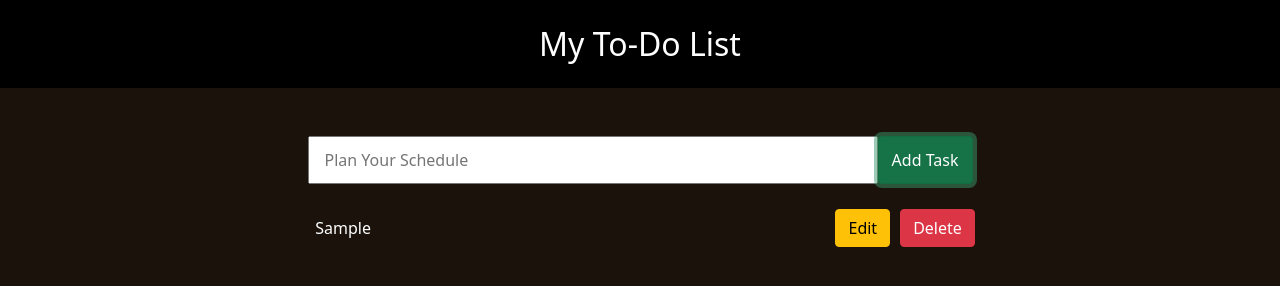
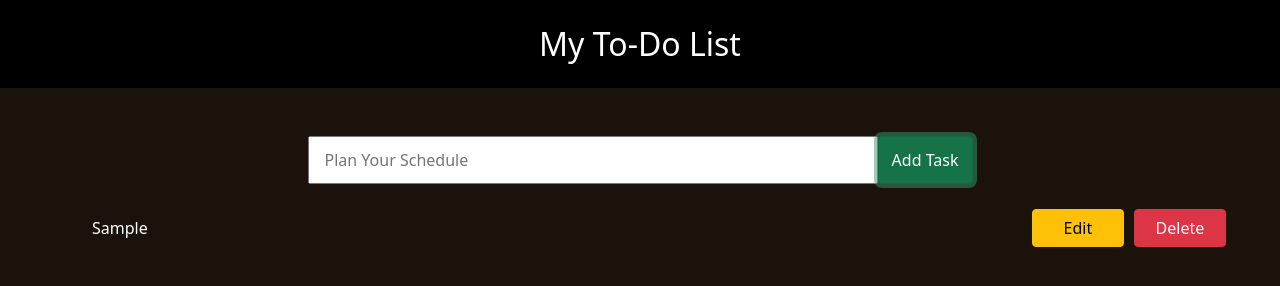
Before and after one commit to jayeshtele/To-Do-App, a plain HTML site: page index.html in a window 1280 px wide. Both pictures are taken after typing "Sample" into the empty fields and a click on the button "Add Task". Drawn offline with nearby package versions, Linux system fonts and the light colour scheme.

Commit message:
Update style.css

```diff
--- a/css/style.css
+++ b/css/style.css
@@ -1,41 +1,48 @@
-:root{
+:root {
     font-size: 16px;
 }
-body{
+
+body {
     background: #1A120B;
 }
-#head{
+
+#head {
     text-align: center;
-    font-size:2em;
-    background-color:#000 ;
+    font-size: 2em;
+    background-color: #000;
     color: white;
     padding: 20px 0;
 }
-#todoinput{
+
+#todoinput {
     padding: 10px 15px;
 }
-.newList{
+
+.newList {
     list-style: none;
     color: White;
 }
-.itemList{
-    width: 60%;
-    display: flex;
-    align-items: center;
-    position: relative;
-    left: 20%;
-}
-.btn-warning{
+
+.btn-warning {
     flex: 5%;
     margin-right: 10px;
 }
-.btn-danger{
+
+.btn-danger {
     flex: 5%;
 }
-.newList{
+
+.itemList {
+    width: 102.5%;
+    display: flex;
+    align-items: center;
+}
+
+.newList {
     flex: 80%;
 }
-li{
+
+li {
     padding: 8px 10px;
     border-radius: 10px 0 0 10px;
 }
```
